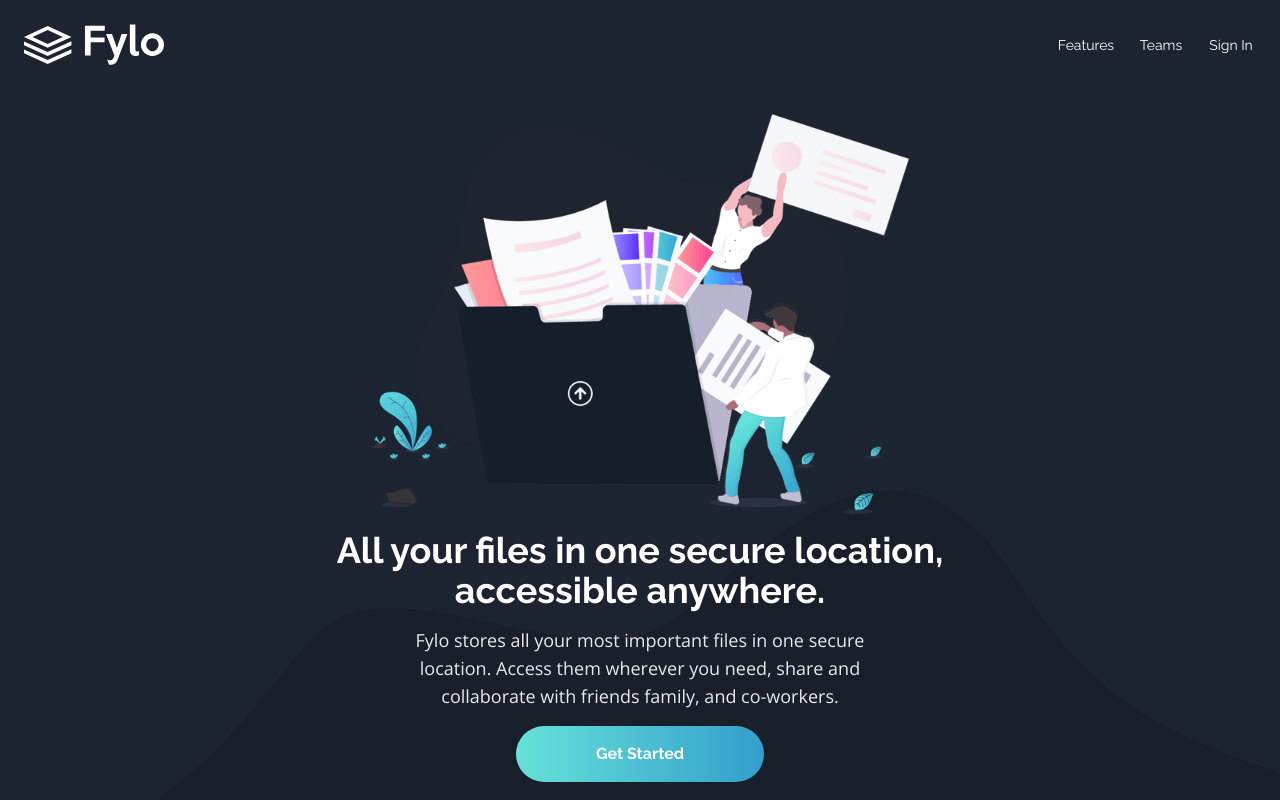
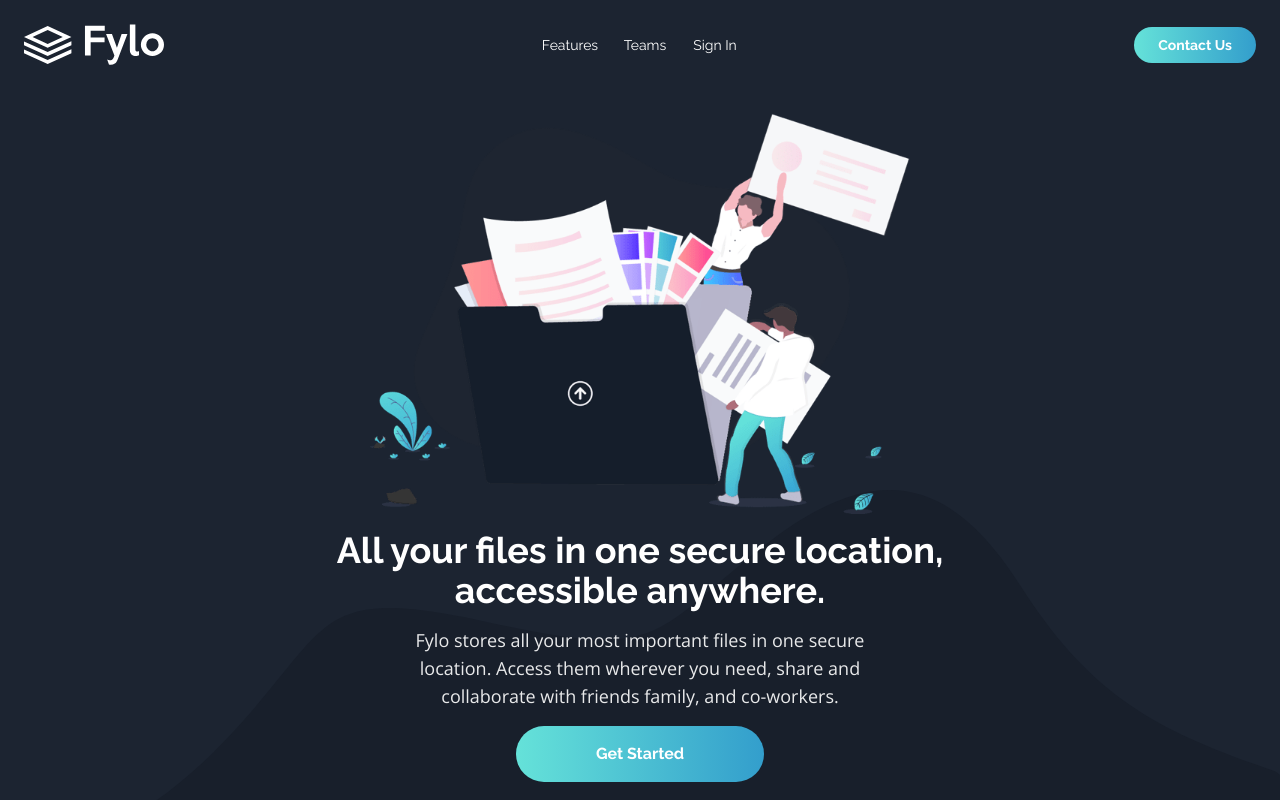
Before and after one commit to joacomesa22/fylo-landing, a React (Vite) app: page / in a window 1280 px wide. Shown: the top 800 px of the page. Built offline with nearby package versions, Linux system fonts and the light colour scheme.

Commit message:
Update navbar with centered nav and contact button

```diff
--- a/src/components/Navbar.jsx
+++ b/src/components/Navbar.jsx
@@ -10,7 +10,7 @@ const Navbar = () => {
             <img src={logo} alt="logo" />
           </a>
         </div>
-        <nav>
+        <nav className="absolute left-1/2 transform -translate-x-1/2">
           <ul className="flex gap-5 justify-center items-center text-sm">
             <li className="w-[60px] text-center">
               <a href="#" className="hover:font-bold">
@@ -29,6 +29,11 @@ const Navbar = () => {
             </li>
           </ul>
         </nav>
+        <div>
+          <button className="px-6 py-2 bg-gradient-to-r from-[var(--cyan)] to-[var(--blue)] rounded-full font-bold text-sm hover:brightness-110 duration-200">
+            Contact Us
+          </button>
+        </div>
       </div>
     </header>
   );
```
